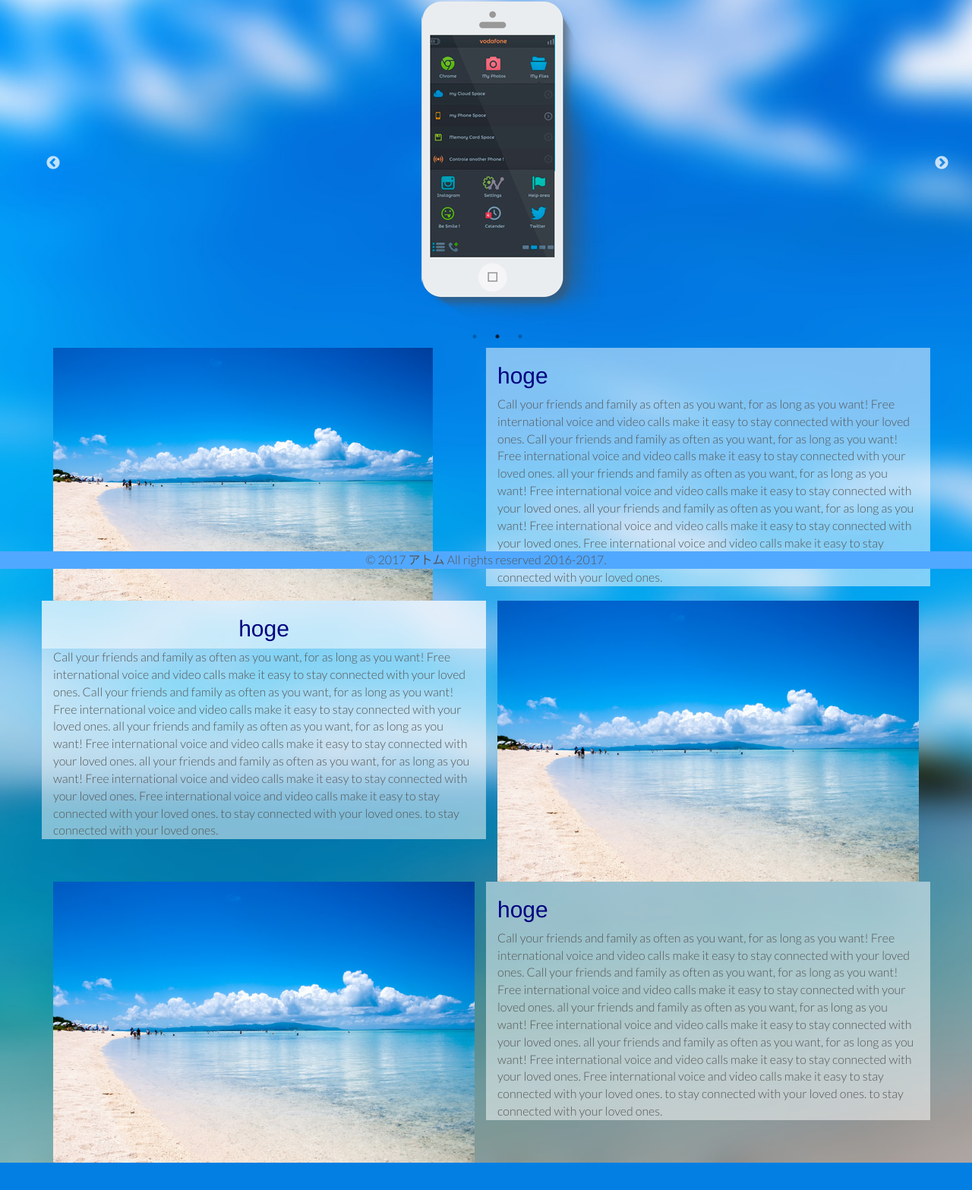
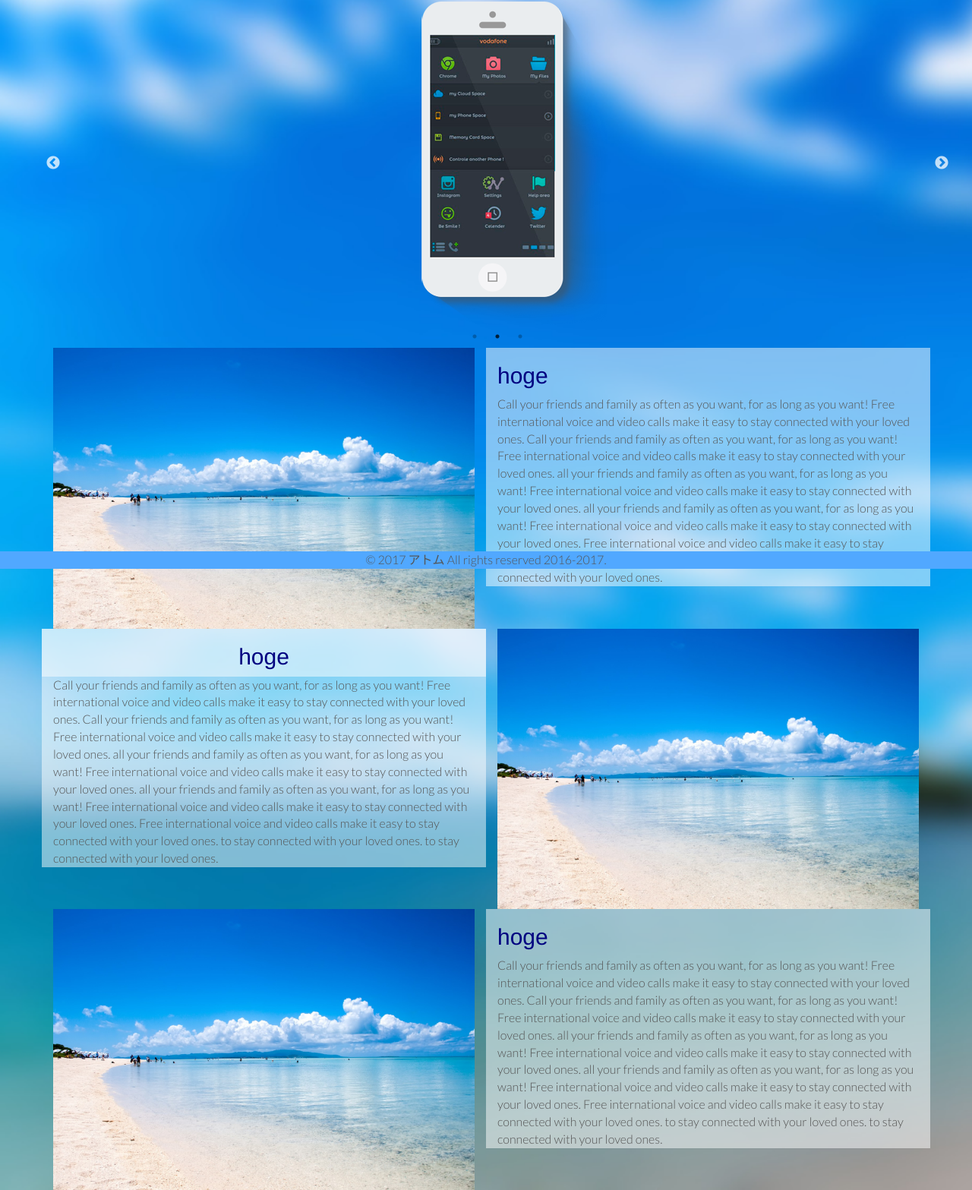
Before and after one commit to otomoyoshi/atom, a PHP site: page /template/feature.php in a window 1280 px wide. Shown: the part 51-1618 px from the top of the page at 76% size. Before the commit the page ends 1582 px from the top, so only its background shows below. Run offline with PHP 8.4, Linux system fonts and the light colour scheme; some libraries are stand-ins or nearby versions; some web fonts are replaced.

Commit message:
fix image size in feature.php

```diff
--- a/theme/assets/css/feature.css
+++ b/theme/assets/css/feature.css
@@ -2,3 +2,7 @@
 	min-height: 0px;
 	padding-top: 50px
 }
+
+.img_size {
+	width: 100%;
+}
--- a/theme/assets/css/home.css
+++ b/theme/assets/css/home.css
@@ -17,19 +17,6 @@ body {
   text-align: center;
 }
 
-.background_blue {
-  /*background-color: rgba(81,168,255,0.7);*/
-  background-color: rgba(255,255,255,0.7);
-  /*background-color: rgba(0,0,0,0.7);*/
-  /*border-radius: 8px;*/
-  box-shadow: 4px 4px 4px rgba(0,0,0,0.2);
-}
-
-.background_dark {
-  background-color: rgba(3,98,158,0.7);
-  transform: rotate(-50deg);
-
-}
 
 .both_contents{
   width: 30%;
@@ -49,15 +36,13 @@ body {
     width: 100%;
   }
 
-  div#border-space {
-    padding: 59px;
-    /*margin: 20px;*/
-  }
+
 
   h2 {
     width: 100%;
     color: navy;
   }
+
 
   #search {
     position: relative;
@@ -73,12 +58,7 @@ body {
     margin-bottom: 20px;
   }
 
-/*  #footer {
-    background-color: #51a8ff;
-    position: absolute;
-    bottom: 0;
-    text-align: center;
-  }*/
+
   .both_contents{
     width: 30%;
   }
--- a/theme/template/feature.php
+++ b/theme/template/feature.php
@@ -53,15 +53,13 @@
 
 
     <!-- <div id="headerwrap"> -->
-      <div class="container">
+    <div class="container">
         <!-- <div class="row"> -->
           <!-- <div class="col-lg-12"> -->
             <div class="row">
 
               <div class="col-lg-6">
-
-                  <img src="../assets/img/beach.jpg" width="500" height="320" class="img-responsive visible-sm visible-md visible-lg">
-
+                  <img src="../assets/img/beach.jpg" width="500" height="320" class="center-block img-responsive visible-sm visible-md visible-lg img_size">
               </div>
 
               <div class="col-lg-6">
@@ -148,7 +146,7 @@
 
               </div>
               <div class="col-lg-6">
-                <img src="../assets/img/beach.jpg"　width="700" height="320" class="img-responsive visible-sm visible-md visible-lg">
+                <img src="../assets/img/beach.jpg" width="500" height="320" class="center-block img-responsive visible-sm visible-md visible-lg img_size">
               </div>
 
             </div>
@@ -156,7 +154,7 @@
             <div class="row">
 
               <div class="col-lg-6">
-                <img src="../assets/img/beach.jpg"　width="500" height="320" class="img-responsive visible-sm visible-md visible-lg">
+                <img src="../assets/img/beach.jpg" width="500" height="320" class="center-block img-responsive visible-sm visible-md visible-lg img_size">
               </div>
 
               <div class="col-lg-6">
@@ -198,7 +196,7 @@
 
             </div>
           <!-- </div> -->
-      </div>
+    </div>
     <!-- </div> -->
 
 
@@ -208,6 +206,5 @@
   <?php require('load_js.php'); ?>
 
 
-
   </body>
 </html>
```
Also changed, not shown: theme/assets/css/contact.css (added, +32 -0 lines), theme/template/questionary.php (+11 -11 lines).
